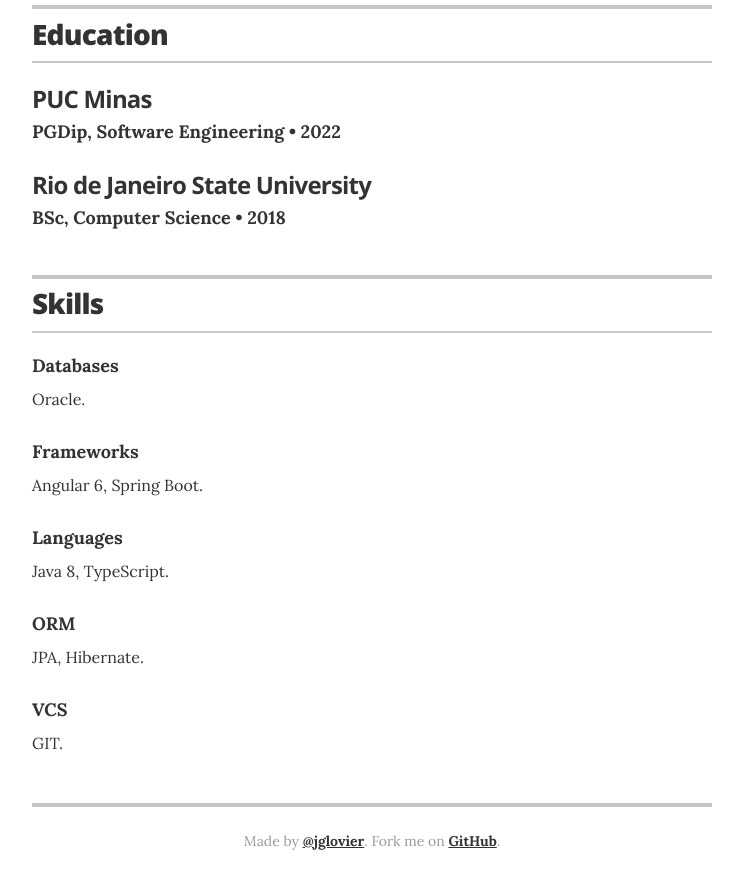
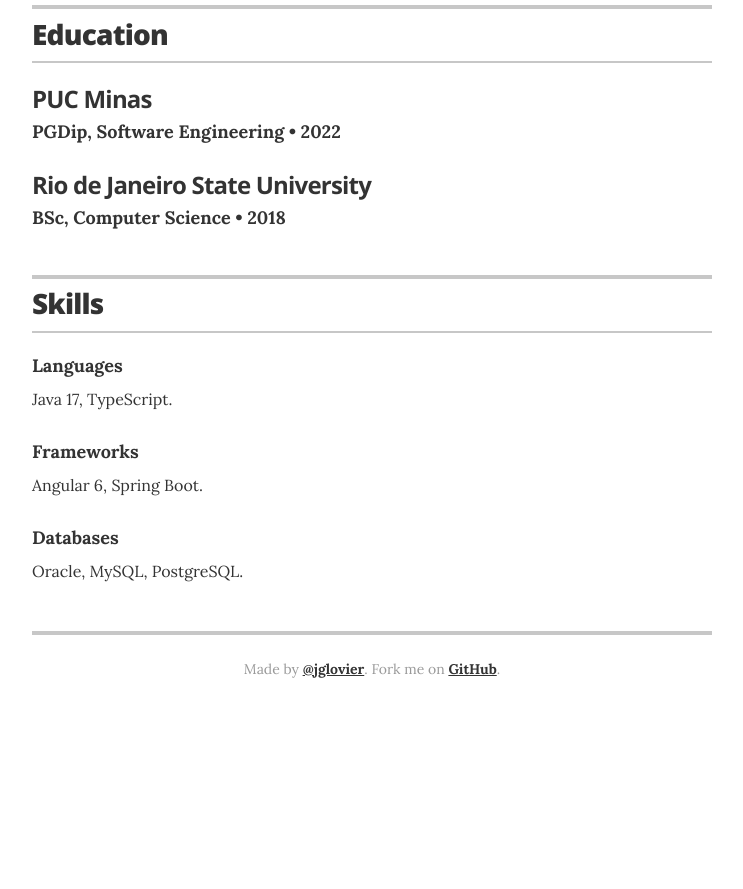
Before and after one commit to pedrobezerradev/pedrobezerradev.github.io, a Jekyll site: the page built from index.html, in a window 1280 px wide and 900 px high, scrolled down 2015 px. Shown: the top 889 px of the window, without its empty margins (268-1011 px from the left). Built offline with Jekyll 4.4.1, drawn with Linux system fonts in a browser that asks for light colours; after the commit the page ends 2743 px from its top, so only the background shows below that.

Commit message:
feat: changing skills section

```diff
--- a/_data/skills.yml
+++ b/_data/skills.yml
@@ -1,19 +1,11 @@
-# Databases
-- skill: Databases
-  description: Oracle.
+# Languages
+- skill: Languages
+  description: Java 17, TypeScript.
 
 # Frameworks
 - skill: Frameworks
   description: Angular 6, Spring Boot.
 
-# Languages
-- skill: Languages
-  description: Java 8, TypeScript.
-
-# ORM
-- skill: ORM
-  description: JPA, Hibernate.
-
-# VCS
-- skill: VCS
-  description: GIT.
+# Databases
+- skill: Databases
+  description: Oracle, MySQL, PostgreSQL.
```
